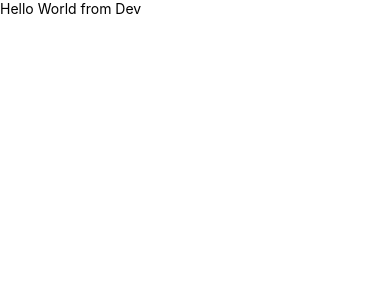
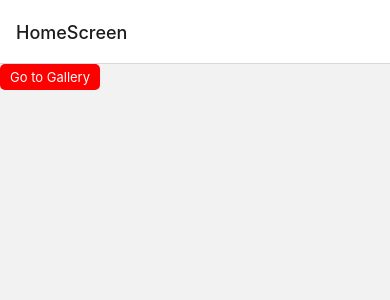
Before and after one commit to sonDang612/todo-app, a React Native app: screen / in a window 390 px wide. Shown: the top 300 px of the page. Built offline with nearby package versions, Linux system fonts and the light colour scheme.

Commit message:
feat: react navigation setup

```diff
--- a/App.tsx
+++ b/App.tsx
@@ -1,11 +1,25 @@
+import {
+  NavigationContainer,
+  createNavigationContainerRef,
+} from '@react-navigation/native';
+import { createNativeStackNavigator } from '@react-navigation/native-stack';
 import React from 'react';
-import {Text, View} from 'react-native';
+import routes from './app/routes';
+import screenNames from './app/routes/screenNames';
+const Stack = createNativeStackNavigator();
+export const navigationRef = createNavigationContainerRef();
 
 const App = () => {
   return (
-    <View>
-      <Text>Hello World from Dev</Text>
-    </View>
+    <NavigationContainer ref={navigationRef}>
+      <Stack.Navigator
+        initialRouteName={screenNames.HomeScreen}
+        screenOptions={{ animation: 'ios' }}>
+        {routes.map((route, index) => (
+          <Stack.Screen {...route} key={index} />
+        ))}
+      </Stack.Navigator>
+    </NavigationContainer>
   );
 };
 
--- /dev/null
+++ b/app/components/Button.tsx
@@ -0,0 +1,47 @@
+import React, { PropsWithChildren } from 'react';
+import {
+  GestureResponderEvent,
+  StyleProp,
+  StyleSheet,
+  Text,
+  TextStyle,
+  TouchableOpacity,
+  View,
+  ViewStyle,
+} from 'react-native';
+type Props = {
+  textStye?: StyleProp<TextStyle>;
+  containerStyle?: StyleProp<ViewStyle>;
+  onPress?: (event: GestureResponderEvent) => void;
+};
+const Button = (props: PropsWithChildren<Props>) => {
+  const { containerStyle, textStye, children, onPress } = props;
+
+  return (
+    <View style={styles.container}>
+      <TouchableOpacity activeOpacity={0.7} onPress={onPress}>
+        <View style={[styles.initialButtonContainer, containerStyle]}>
+          <Text style={[styles.initialText, textStye]}>{children}</Text>
+        </View>
+      </TouchableOpacity>
+    </View>
+  );
+};
+
+const styles = StyleSheet.create({
+  container: {
+    flexDirection: 'row',
+  },
+  initialButtonContainer: {
+    paddingHorizontal: 10,
+    paddingVertical: 5,
+    borderRadius: 5,
+    backgroundColor: 'red',
+  },
+  initialText: {
+    fontSize: 13,
+    color: '#fff',
+  },
+});
+
+export default Button;
--- /dev/null
+++ b/app/routes/index.tsx
@@ -0,0 +1,10 @@
+import GalleryScreen from '../screens/GalleryScreen';
+import HomeScreen from '../screens/HomeScreen';
+import screenNames from './screenNames';
+
+const routes = [
+  { component: HomeScreen, name: screenNames.HomeScreen },
+  { component: GalleryScreen, name: screenNames.GalleryScreen },
+];
+
+export default routes;
--- /dev/null
+++ b/app/routes/screenNames.ts
@@ -0,0 +1,6 @@
+const screenNames = {
+  HomeScreen: 'HomeScreen',
+  GalleryScreen: 'GalleryScreen',
+};
+
+export default screenNames;
--- /dev/null
+++ b/app/screens/GalleryScreen.tsx
@@ -0,0 +1,12 @@
+import { View, Text } from 'react-native';
+import React from 'react';
+
+const GalleryScreen = () => {
+  return (
+    <View>
+      <Text>GalleryScreen</Text>
+    </View>
+  );
+};
+
+export default GalleryScreen;
--- /dev/null
+++ b/app/screens/HomeScreen.tsx
@@ -0,0 +1,17 @@
+import React from 'react';
+import { View } from 'react-native';
+import Button from '../components/Button';
+import navigate from '../utils/navigate';
+import screenNames from '../routes/screenNames';
+
+const HomeScreen = () => {
+  return (
+    <View>
+      <Button onPress={() => navigate(screenNames.GalleryScreen)}>
+        Go to Gallery
+      </Button>
+    </View>
+  );
+};
+
+export default HomeScreen;
--- /dev/null
+++ b/app/utils/navigate.ts
@@ -0,0 +1,10 @@
+import { CommonActions } from '@react-navigation/native';
+import { navigationRef } from '../../App';
+
+const navigate = (name: string, params?: object) => {
+  if (navigationRef.isReady()) {
+    navigationRef.dispatch(CommonActions.navigate({ name, params }));
+  }
+};
+
+export default navigate;
--- a/package.json
+++ b/package.json
@@ -10,8 +10,12 @@
     "test": "jest"
   },
   "dependencies": {
+    "@react-navigation/native": "^6.1.9",
+    "@react-navigation/native-stack": "^6.9.17",
     "react": "18.2.0",
-    "react-native": "0.73.3"
+    "react-native": "0.73.3",
+    "react-native-safe-area-context": "^4.8.2",
+    "react-native-screens": "^3.29.0"
   },
   "devDependencies": {
     "@babel/core": "^7.20.0",
```
Also changed, not shown: .prettierrc.js, 1 other file (tests, documents, lock files or other folders).
